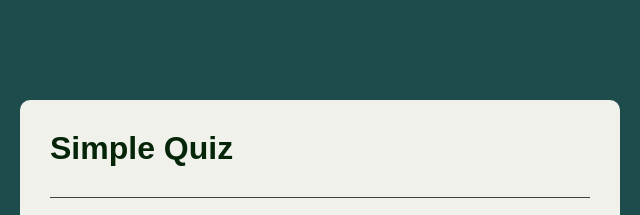
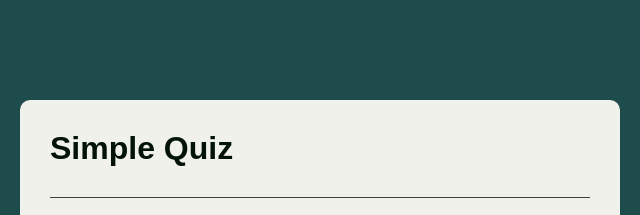
Before and after one commit to shatakshisachan051/quizApp, a plain HTML site: page index.html in a window 1280 px wide. Shown: the top 215 px of the page, 320-960 px from the left. Drawn offline with Linux system fonts and the light colour scheme.

Commit message:
Add Change

```diff
--- a/style.css
+++ b/style.css
@@ -17,7 +17,7 @@ body {
 }
 .app h1 {
     font-weight: 25px;
-    color: #052509;
+    color: #031305;
     font-weight: 600;
     border-bottom: 1px solid #414040;
     padding-bottom: 30px;
```
